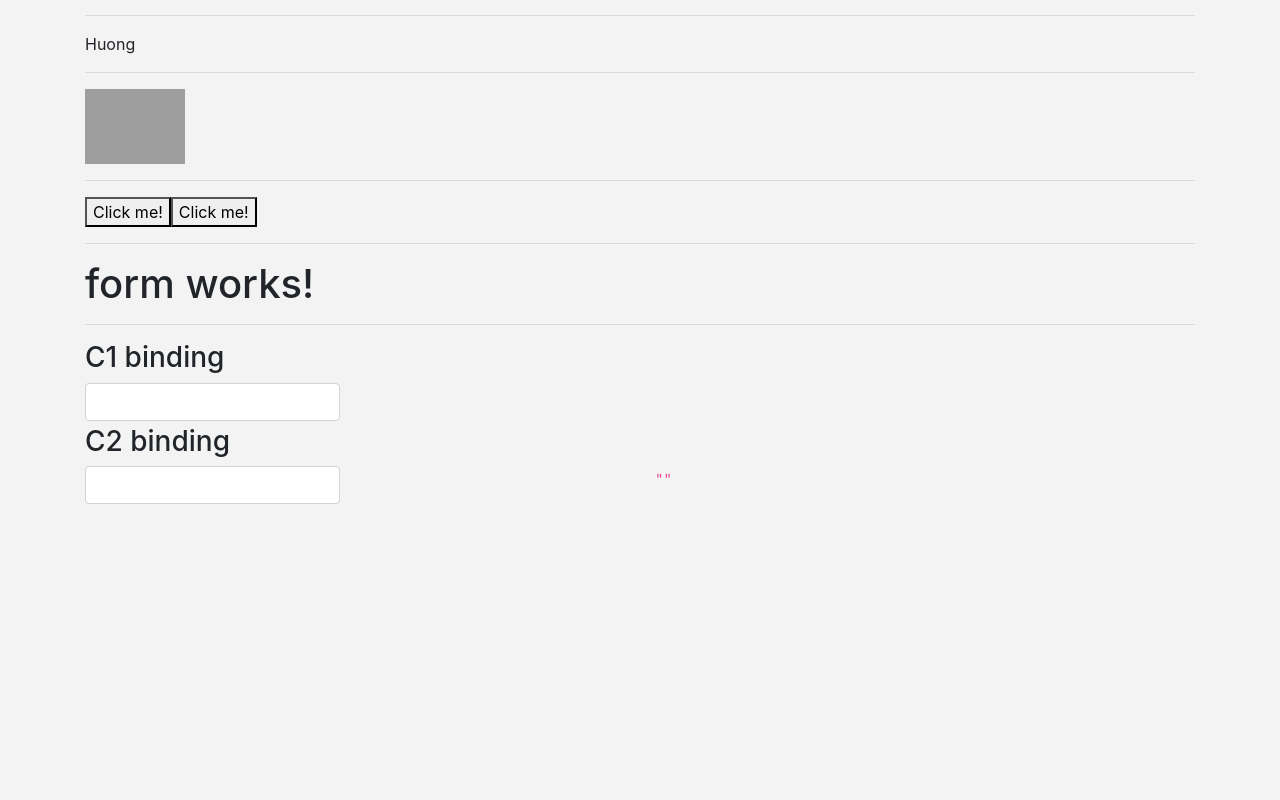
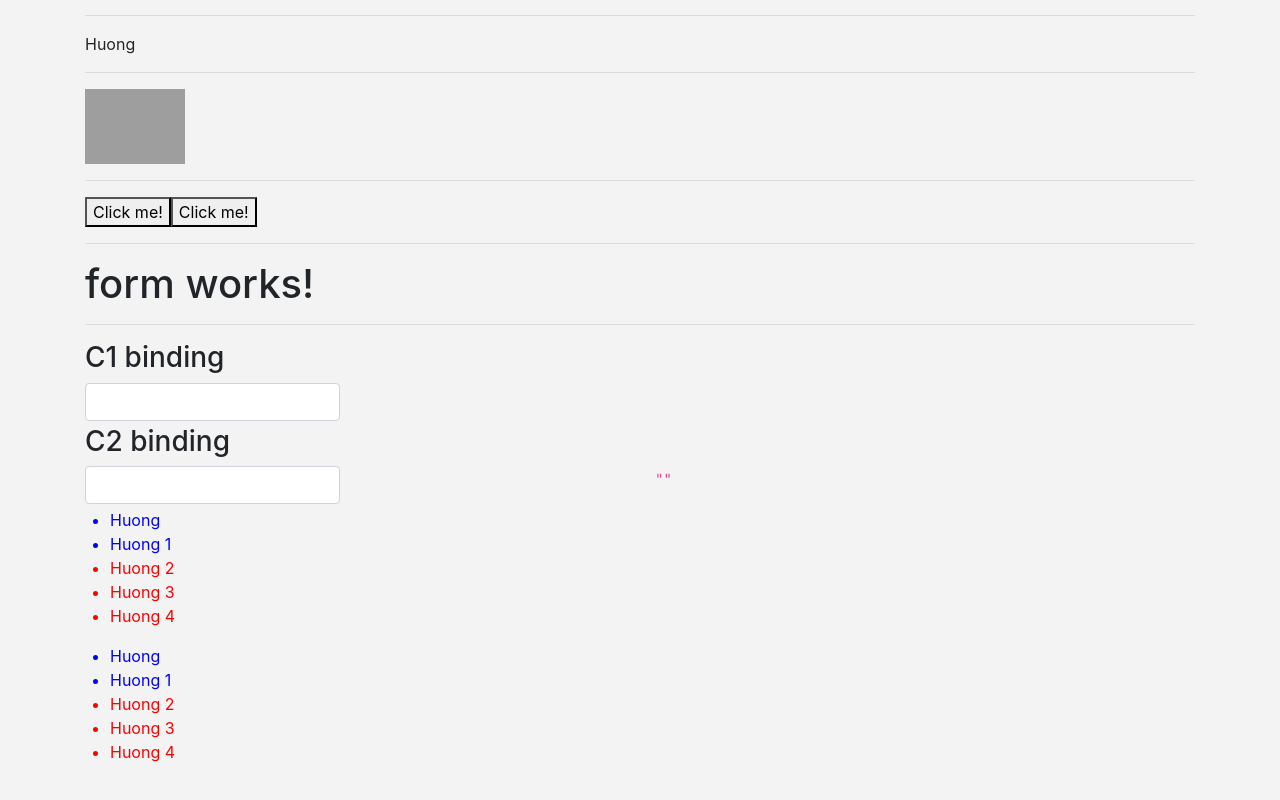
Before and after one commit to huongbee/ng1, an Angular app: page / in a window 1280 px wide. Shown: the part 1091-1891 px from the top of the page. Before the commit the page ends 1699 px from the top, so only its background shows below. Built offline with nearby package versions, Linux system fonts and the light colour scheme; grey boxes are pictures that could not be loaded.

Commit message:
class binding, style binding

```diff
--- a/src/app/form/form.component.css
+++ b/src/app/form/form.component.css
@@ -0,0 +1,6 @@
+.blue{
+    color: blue
+}
+.red{
+    color: red
+}
--- a/src/app/form/form.component.html
+++ b/src/app/form/form.component.html
@@ -29,5 +29,12 @@
   </div>
 </div>
 <div class="row">
-
+  <ul>
+    <li *ngFor="let hero of heroes" [class]="hero.id>2 ? 'red' : 'blue'">{{hero.name}}</li>
+  </ul>
 </div>
+<div class="row">
+  <ul>
+    <li *ngFor="let hero of heroes" [class.red]="hero.id>2" [class.blue]="hero.id<=2">{{hero.name}}</li>
+  </ul>
+</div>
--- a/src/app/form/form.component.ts
+++ b/src/app/form/form.component.ts
@@ -1,5 +1,5 @@
 import { Component, OnInit } from '@angular/core';
-
+import { Hero } from "../helpers/hero"
 @Component({
   selector: 'app-form',
   templateUrl: './form.component.html',
@@ -7,6 +7,13 @@ import { Component, OnInit } from '@angular/core';
 })
 export class FormComponent implements OnInit {
 
+  heroes: Hero[] = [
+    { id: 1, name: "Huong" },
+    { id: 2, name: "Huong 1" },
+    { id: 3, name: "Huong 2" },
+    { id: 4, name: "Huong 3" },
+    { id: 5, name: "Huong 4" }
+  ]
   constructor() { }
 
   ngOnInit() {
```
